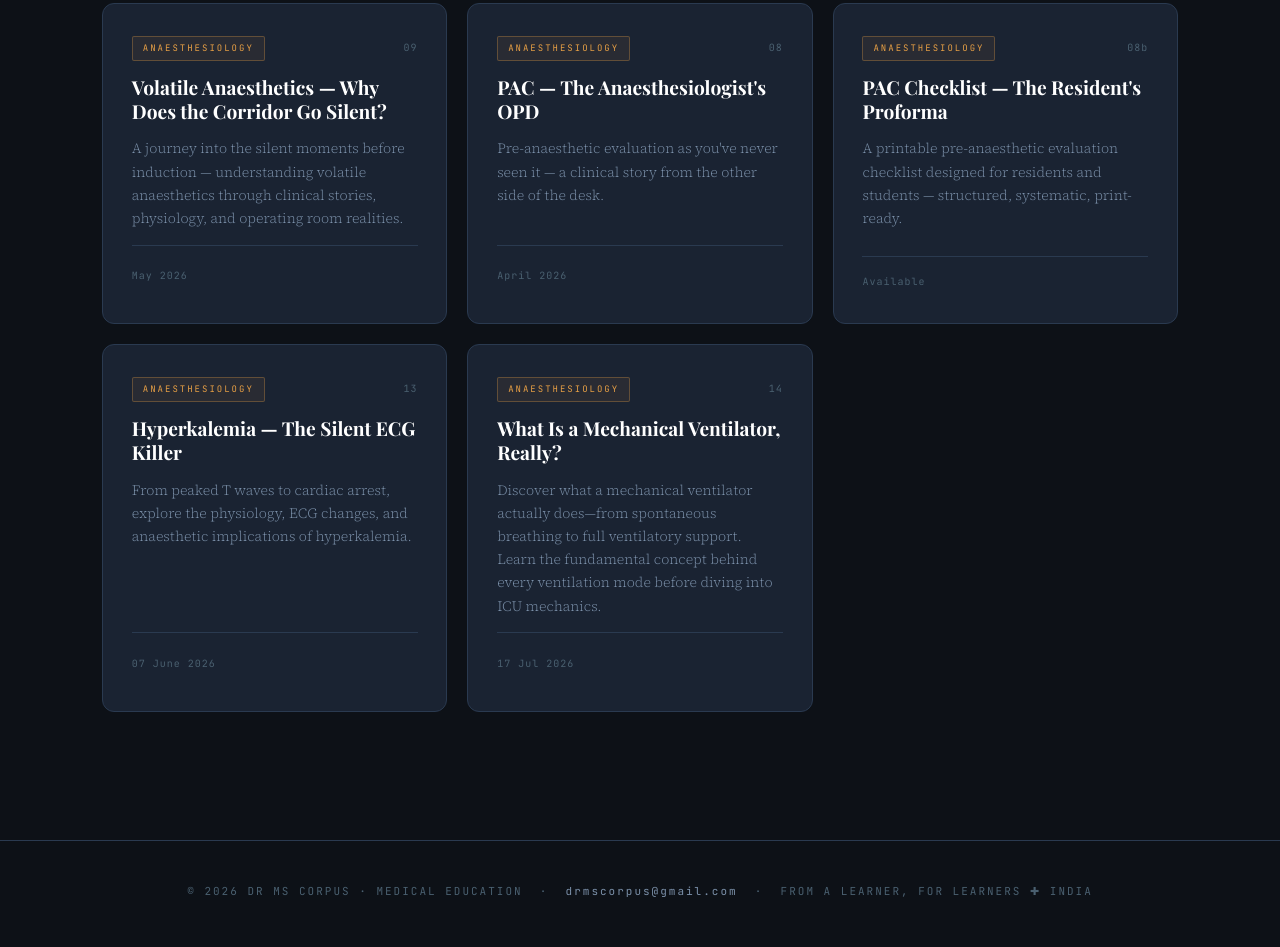
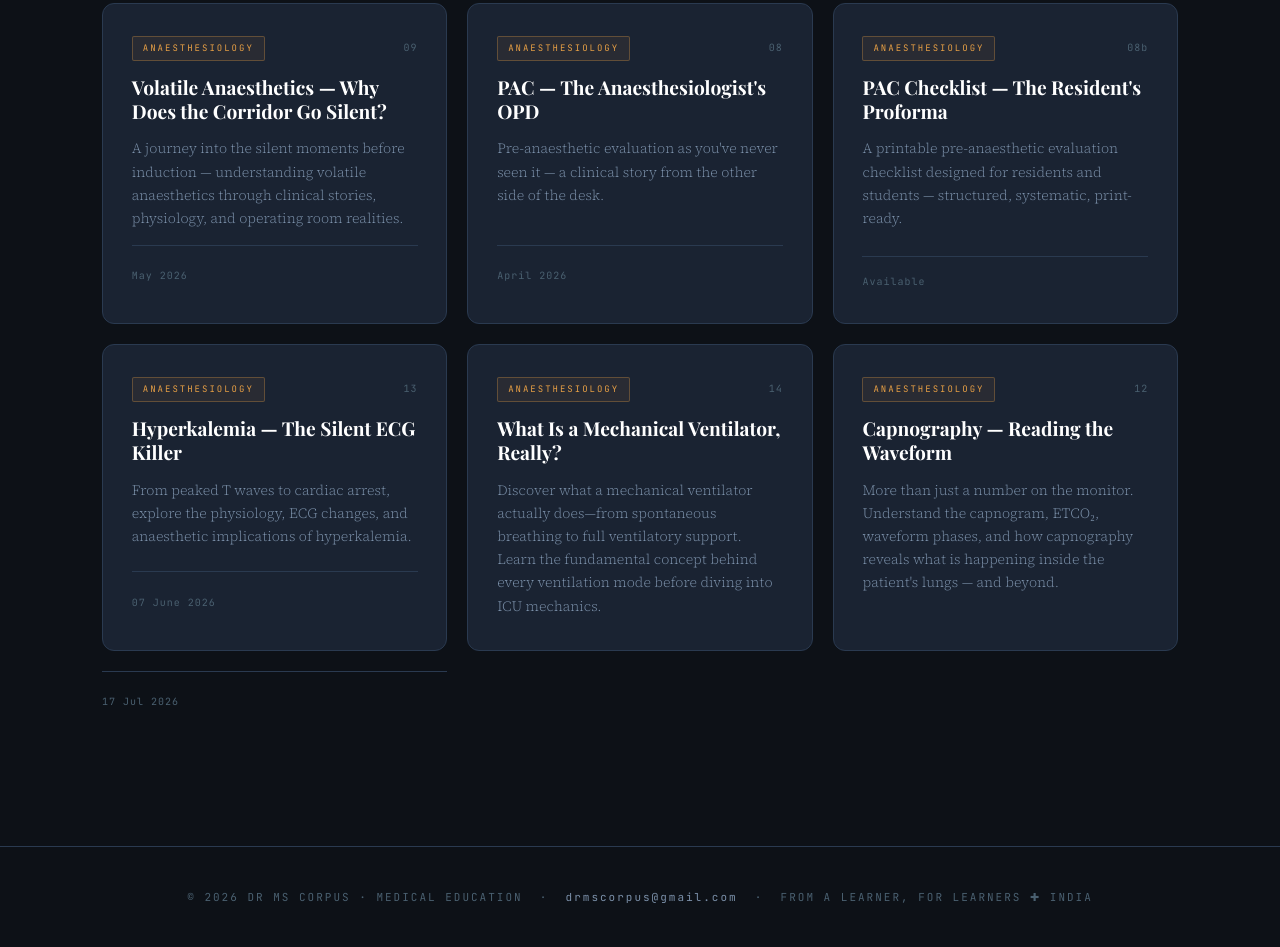
Before and after one commit to drmscorpus-arch/drmscorpus.in, a plain HTML site: page topics.html in a window 1280 px wide. Shown: the part 1811-2758 px from the top of the page. Drawn offline with nearby package versions, Linux system fonts and the light colour scheme; a web font is replaced by a local one.

Commit message:
Update topics.html

```diff
--- a/topics.html
+++ b/topics.html
@@ -556,6 +556,20 @@
     ventilation mode before diving into ICU mechanics.
   </p>
 
+      <a href="blog/capnography_blog.html" class="card" data-category="anaesthesiology">
+  <div class="card-meta">
+    <span class="card-tag tag-anaesthesiology">Anaesthesiology</span>
+    <span class="card-number">12</span>
+  </div>
+
+  <h3>Capnography — Reading the Waveform</h3>
+  <p>
+    More than just a number on the monitor. Understand the capnogram,
+    ETCO₂, waveform phases, and how capnography reveals what is happening
+    inside the patient's lungs — and beyond.
+  </p>
+</a>
+
   <div class="card-footer">
     <span class="card-date">17 Jul 2026</span>
     <span class="card-arrow">↗</span>
```
